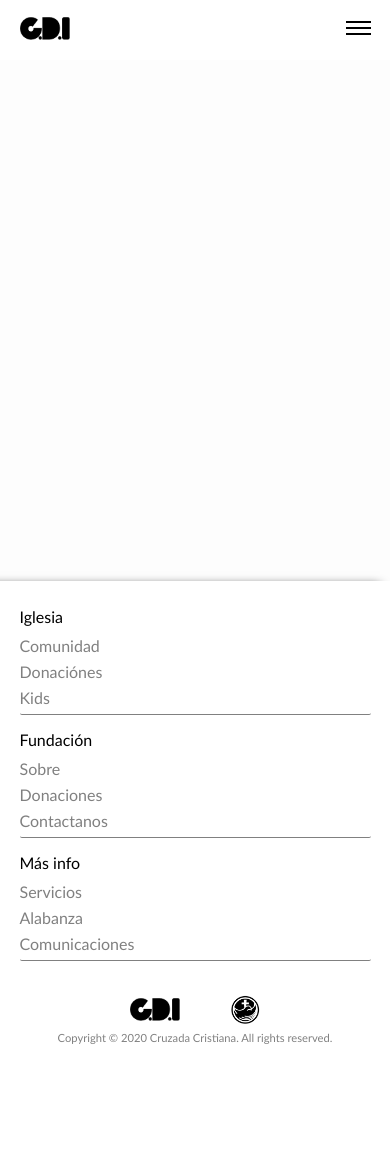
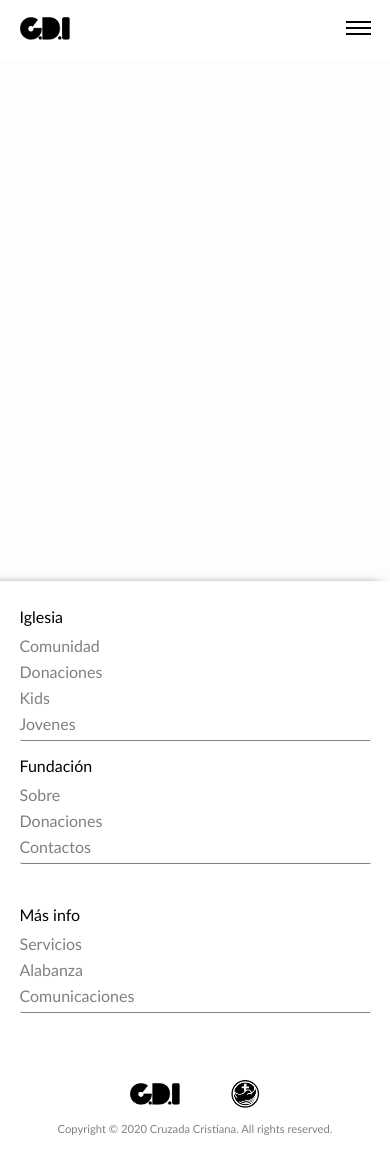
Before and after one commit to Sergiorodp/IglesiaCDIBlank, a React (Create React App) app: page / in a window 390 px wide. Shown: the top 1174 px of the page. Before the commit the page ends 1084 px from the top, so only its background shows below. Built offline with nearby package versions, Linux system fonts and the light colour scheme.

Commit message:
mejora en la interfaz y se quito los holas

```diff
--- a/src/App.css
+++ b/src/App.css
@@ -118,9 +118,11 @@ a{
 
   .container-grid{
     /* background: orange; */
-    width: 100%;
+    width: 90%;
     display: grid;
     grid-template-columns: repeat(2, 1fr);
+    justify-items: center;
+    /* background: rebeccapurple; */
   }
 
   .container-body{
--- a/src/App.js
+++ b/src/App.js
@@ -3,13 +3,15 @@ import './App.css';
 import Nav from './Components/navBar/nav'
 import FooterCDI from './Components/footer/footer'
 
-import { BrowserRouter as Router, Route } from 'react-router-dom'
+import { BrowserRouter as Router, Route, Switch } from 'react-router-dom'
 
 // pages
 import MainPage from './pages/main/main'
 import NosotrosPage from './pages/Nosotros/NosotrosPage'
 import ContactCard from 'pages/Contact/Contacts';
 import ParallTrans from 'pages/transforma/trans'
+import NotFound from 'pages/notFound/notFound';
+
 
 // import notFound from 'pages/notFound/notFound'
 
@@ -31,11 +33,15 @@ function App() {
             <Route exact path = {homepageLocal} component = {MainPage} />
 
             <div className = "not-fullpage-container">
-              <Route exact path = {`${homepageLocal}/Nosotros`} component = {NosotrosPage}/>
-              <Route exact path = {`${homepageLocal}/Contactos`} component = {ContactCard} />
-              <Route exact path = {`${homepageLocal}/Transforma`} component = {ParallTrans}/>
-              {/* <Route component = {notFound}/> */}
+              <Switch>
 
+                <Route path = {`${homepageLocal}/Nosotros`} component = {NosotrosPage}/>
+                <Route path = {`${homepageLocal}/Contactos`} component = {ContactCard} />
+                <Route path = {`${homepageLocal}/Transforma`} component = {ParallTrans}/>
+                <Route path = {`${homepageLocal}/Kids`} component = {pruebaComp}></Route>
+                {/* <Route component = {NotFound}/> */}
+
+              </Switch>
             </div>
           </div>
         <FooterCDI/>
@@ -47,3 +53,9 @@ function App() {
 }
 
 export default App;
+
+function pruebaComp(){
+  return(
+    <h1>niños</h1>
+  )
+}
--- a/src/Components/footer/footer.js
+++ b/src/Components/footer/footer.js
@@ -3,10 +3,46 @@ import './StyleFooter/StyleFooter.css'
 import Logo from './img/cdi.png'
 import Cruzada from './img/LOGO BEGRO.png'
 
+import { Link } from 'react-router-dom'
+import { outMain } from 'Components/navBar/nav'
+
 const homepageLocal = "/IglesiaCDIBlank"
 
+const scrollTop = () => {
+    window.scrollTo(0,0)
+    outMain()
+}
 
 function FooterCDI(){
+
+    const Iglesia = ["Comunidad","Donaciones","Kids","Jovenes"]
+    const Fundacion = ["Sobre","Donaciones","Contactos"]
+    const MasInfo = ["Servicios","Alabanza","Comunicaciones"]
+
+    const printIglesia = Iglesia.map(cont =>{
+        return(
+            <li key ={cont}>
+                <Link to={`${homepageLocal}/${cont}`} className = "white-color" onClick = {scrollTop} > {cont} </Link>
+            </li>
+        )
+    })
+
+    const printFunda = Fundacion.map(c =>{
+        return(
+            <li key = {c}>
+                <Link to={`${homepageLocal}/${c}`} className = "white-color"  onClick = {scrollTop} > {c} </Link>
+            </li>
+        )
+    })
+
+    const printMas = MasInfo.map( cont =>{
+        return(
+            <li key = {cont}>
+                <Link to={`${homepageLocal}/${cont}`} className = "white-color"  onClick = {scrollTop}>{cont}</Link>
+            </li>
+        )
+    }
+    )
 
     return(
         <footer className = "footer">
@@ -14,20 +50,16 @@ function FooterCDI(){
                 <div className = "list-one-main-grid-container">
                     <div className = "List-container-footer first-list-foot">
                         <p>Iglesia</p>
-                        <ul className = "list-none">
-                            <li><a href={homepageLocal} className = "white-color">Comunidad</a></li>
-                            <li><a href={homepageLocal} className = "white-color">Donaciónes</a></li>
-                            <li><a href={homepageLocal} className = "white-color">Kids</a></li>
+                        <ul className = "list-none"  >
+                            {printIglesia}
                         </ul>
                     </div>
                 </div>
                 <div className = "list-two-main-grid-container">
                     <div className = "List-container-footer second-list-foot">
                     <p>Fundación</p>
-                    <ul className = "list-none">
-                        <li><a href={homepageLocal} className = "white-color">Sobre</a></li>
-                        <li><a href={homepageLocal} className = "white-color">Donaciones</a></li>
-                        <li><a href={homepageLocal} className = "white-color">Contactanos</a></li>
+                    <ul className = "list-none" >
+                        {printFunda}
                     </ul>
                 </div>
                 </div>
@@ -35,9 +67,7 @@ function FooterCDI(){
                     <div className = "List-container-footer thirt-list-foot">
                     <ul className = "list-none">
                         <p>Más info</p>
-                            <li><a href={homepageLocal} className = "white-color">Servicios</a></li>
-                            <li><a href={homepageLocal} className = "white-color">Alabanza</a></li>
-                            <li><a href={homepageLocal} className = "white-color">Comunicaciones</a></li>
+                            {printMas}
                         </ul>
                     </div>
                 </div>
--- a/src/Components/navBar/StylesNav.css
+++ b/src/Components/navBar/StylesNav.css
@@ -152,8 +152,6 @@
     .nav-link:hover{
         color: black;
     }
-
-
 
     .bg-mine li{
         margin-left: 4%;
@@ -350,13 +348,21 @@
         height: 2px;
         background-color: black;
         margin-bottom: 4px;
-        transition: margin 0.2s ease-in-out;
+        transition: padding 0.2s ease-in-out;
     }
 
     .lines-animate{
         margin: 2px;
     }
 
+    .moverLeft{
+        padding-right: 10px;
+    }
+
+    .moverRight{
+        padding-left: 5px;
+    }
+
     .intersection{
         display: none;
     }
--- a/src/Components/navBar/nav.js
+++ b/src/Components/navBar/nav.js
@@ -13,6 +13,8 @@ const whiteLogo = createRef()
 const navContainer = createRef()
 const LinkList = createRef()
 const logoSearch = createRef()
+const lineUp = createRef()
+const LineDown = createRef()
 
 
 export function setBg({visible = false}){
@@ -47,6 +49,7 @@ export function outMain(){
     logoSearch.current.classList.remove("logo-search-bgw")
 }
 
+
 function Nav({referenceMain, bgc}) {
 
 
@@ -61,9 +64,13 @@ function Nav({referenceMain, bgc}) {
             outMain()
             navPosition.current.className += " nav-active"
             document.getElementById("body-main").classList.add("body-active")
+            lineUp.current.classList.add("moverLeft")
+            LineDown.current.classList.add("moverRight")
         }else{
             navPosition.current.className = "nav-list-container"
             document.getElementById("body-main").classList.remove("body-active")
+            lineUp.current.classList.remove("moverLeft")
+            LineDown.current.classList.remove("moverRight")
         }
     }
     const mainVisivle = () =>{
@@ -79,6 +86,7 @@ function Nav({referenceMain, bgc}) {
     const scrollTop = () => {
         window.scrollTo(0,0)
     }
+
 
     // Colocar Items
     const colocar = buscador.map(content =>{
@@ -126,9 +134,9 @@ function Nav({referenceMain, bgc}) {
             </div>
             <div className = "lines-nav-container">
                 <div className = "lines-block" onClick = {show}>
-                    <div className = "line-one line-div"></div>
+                    <div className = "line-one line-div " ref = {lineUp} ></div>
                     <div className = "line-two line-div" ></div>
-                    <div className = "line-tree line-div" ></div>
+                    <div className = "line-tree line-div " ref={LineDown} ></div>
                 </div>
             </div>
     </header>
--- a/src/pages/main/main.js
+++ b/src/pages/main/main.js
@@ -19,22 +19,9 @@ function MainPage(){
         <div className = "body-main-page main-page-pd">
             <div className = "welcome-grid-container">
             </div>
-            <Intro/>
+                <Intro/>
             <div className = "container-grid">
-                <h1>HOLA</h1>
-                <h1>HOLA</h1><h1>HOLA</h1><h1>HOLA</h1><h1>HOLA</h1><h1>HOLA</h1>
-                <h1>HOLA</h1><h1>HOLA</h1><h1>HOLA</h1><h1>HOLA</h1><h1>HOLA</h1>
-                <h1>HOLA</h1><h1>HOLA</h1><h1>HOLA</h1><h1>HOLA</h1><h1>HOLA</h1>
-                <h1>HOLA</h1><h1>HOLA</h1><h1>HOLA</h1><h1>HOLA</h1><h1>HOLA</h1>
-                <h1>HOLA</h1><h1>HOLA</h1><h1>HOLA</h1><h1>HOLA</h1><h1>HOLA</h1>
-                <h1>HOLA</h1><h1>HOLA</h1><h1>HOLA</h1><h1>HOLA</h1><h1>HOLA</h1>
-                <h1>HOLA</h1><h1>HOLA</h1><h1>HOLA</h1><h1>HOLA</h1><h1>HOLA</h1>
-                <h1>HOLA</h1><h1>HOLA</h1><h1>HOLA</h1><h1>HOLA</h1><h1>HOLA</h1>
-                <h1>HOLA</h1><h1>HOLA</h1><h1>HOLA</h1><h1>HOLA</h1><h1>HOLA</h1>
-                <h1>HOLA</h1><h1>HOLA</h1><h1>HOLA</h1><h1>HOLA</h1><h1>HOLA</h1>
-                <h1>HOLA</h1><h1>HOLA</h1><h1>HOLA</h1><h1>HOLA</h1><h1>HOLA</h1>
-                <h1>HOLA</h1><h1>HOLA</h1><h1>HOLA</h1><h1>HOLA</h1><h1>HOLA</h1>
-                <h1>HOLA</h1><h1>HOLA</h1><h1>HOLA</h1><h1>HOLA</h1><h1>HOLA</h1>
+
             </div>
         </div>
     )
--- a/src/pages/notFound/notFound.js
+++ b/src/pages/notFound/notFound.js
@@ -1,6 +1,6 @@
 import React from 'react'
 
-export default function notFound(){
+export default function NotFound(){
     return(
         <h1>PAGINA NO TERMINADA</h1>
     )
```
Also changed, not shown: src/Components/plantilla-intro/img/1.  paper.jpg (added). Lines whose indentation alone changed are shown as unchanged.
